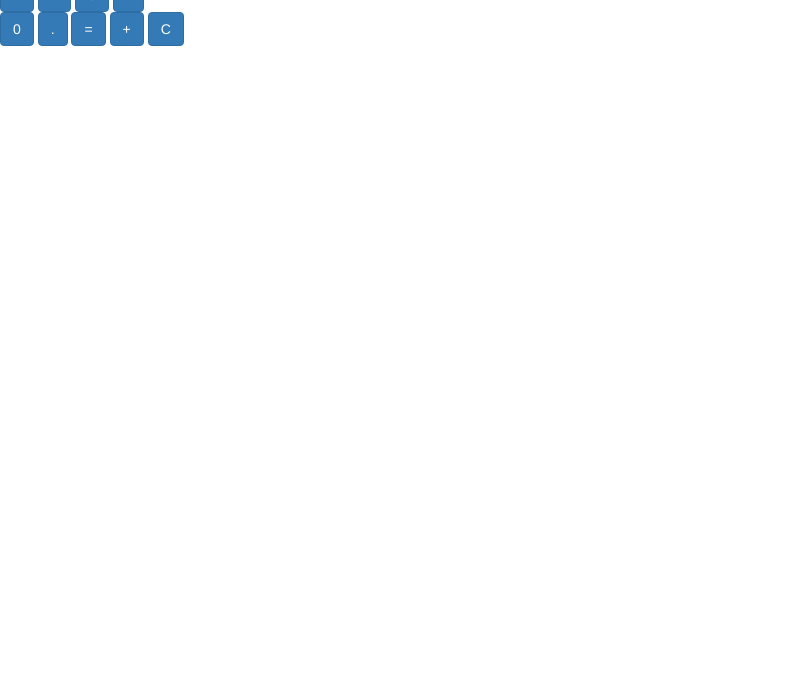
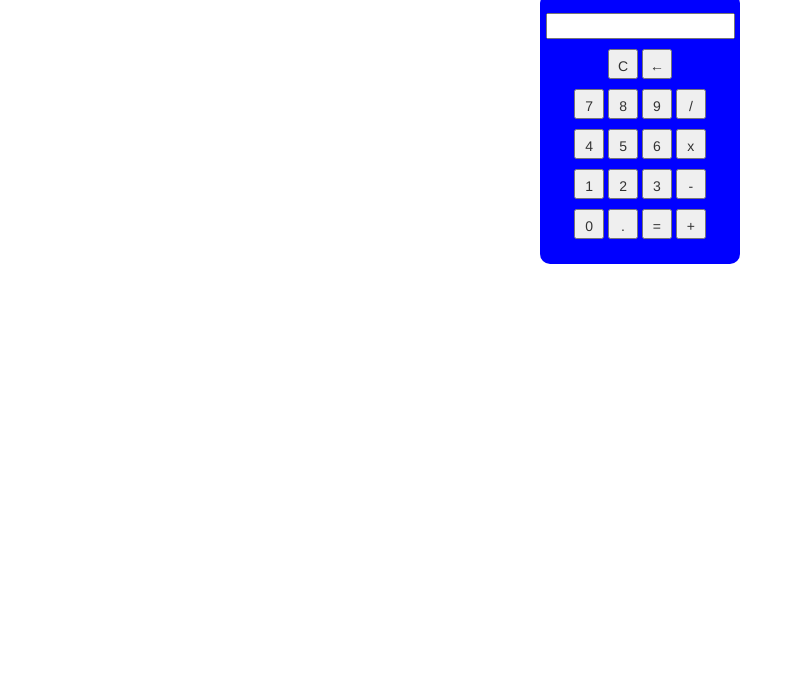
Before and after one commit to pohckuan/calculator, a plain HTML site: page index.html in a window 1280 px wide. Shown: the part 116-800 px from the top of the page, without its empty margins (0-803 px from the left). Drawn offline with nearby package versions, Linux system fonts and the light colour scheme.

Commit message:
backspace & css

```diff
--- a/app.js
+++ b/app.js
@@ -1,17 +1,25 @@
-// let input = document.getElementById('input');
 $('.num').on('click', function(){
   let num = $(this).val();
-  document.calc.result.value += num
+  let value = $('input').val();
+  let input = value += num;
+  $('input').val(input);
 })
 
+// Clear the input box
 $('.clear').on('click', function(){
   $('input').val("");
-
 })
 
-
+// Calculate the input
 function calculate(){
   let ans = eval($('input').val());
-  console.log(typeof(ans))
   $('input').val(ans)
 }
+//
+// Backspace the last entry
+function backspace(){
+  let inputVal = $('input').val();
+  let deleted = inputVal.substr(0, inputVal.length-1)
+  $('input').val(deleted)
+
+}
--- a/index.html
+++ b/index.html
@@ -2,50 +2,56 @@
 <html>
   <head>
     <meta charset="utf-8">
-    <title></title>
+    <title>Javascript Calculator</title>
     <link rel="stylesheet" href="https://maxcdn.bootstrapcdn.com/bootstrap/3.3.7/css/bootstrap.min.css">
+    <link rel="stylesheet" href="styles.css">
   </head>
   <body>
-    <form name="calc" class="" action="index.html" method="post">
+    <h1>Javascript Calculator</h1>
+    <form class="calculator">
       <input type="text" name="result" value="">
-    </form>
 
-    <div class="">
+    <div class="row">
+      <button type="button" class="clear">C</button>
+      <button type="button" name="button" onClick=backspace()>&#8592;</button>
+    </div>
 
-      <button type="button" class="btn btn-primary num" value="7">7</button>
-      <button type="button" class="btn btn-primary num" value="8">8</button>
-      <button type="button" class="btn btn-primary num" value="9">9</button>
-      <button type="button" class="btn btn-primary num" value="/">/</button>
+    <div class="row">
+
+      <button type="button" class="num" value="7">7</button>
+      <button type="button" class="num" value="8">8</button>
+      <button type="button" class="num" value="9">9</button>
+      <button type="button" class="num" value="/">/</button>
 
     </div>
-    <div class="">
+    <div class="row">
 
-      <button type="button" class="btn btn-primary num" value="4">4</button>
-      <button type="button" class="btn btn-primary num" value="5">5</button>
-      <button type="button" class="btn btn-primary num" value="6">6</button>
-      <button type="button" class="btn btn-primary num" value="*">x</button>
+      <button type="button" class="num" value="4">4</button>
+      <button type="button" class="num" value="5">5</button>
+      <button type="button" class="num" value="6">6</button>
+      <button type="button" class="num" value="*">x</button>
 
     </div>
 
-    <div class="">
+    <div class="row">
 
-      <button type="button" class="btn btn-primary num" value="1">1</button>
-      <button type="button" class="btn btn-primary num" value="2">2</button>
-      <button type="button" class="btn btn-primary num" value="3">3</button>
-      <button type="button" class="btn btn-primary num" value="-">-</button>
+      <button type="button" class="num" value="1">1</button>
+      <button type="button" class="num" value="2">2</button>
+      <button type="button" class="num" value="3">3</button>
+      <button type="button" class="num" value="-">-</button>
 
     </div>
 
-    <div class="">
+    <div class="row">
 
-      <button type="button" class="btn btn-primary num" value="0">0</button>
-      <button type="button" class="btn btn-primary num" value=".">.</button>
-      <button type="button" class="btn btn-primary num" onClick=calculate()>=</button>
-      <button type="button" class="btn btn-primary num" value="+">+</button>
-      <button type="button" class="btn btn-primary clear">C</button>
+      <button type="button" class="num" value="0">0</button>
+      <button type="button" class="num" value=".">.</button>
+      <button type="button" class="num" onClick=calculate()>=</button>
+      <button type="button" class="num" value="+">+</button>
 
 
     </div>
+  </form>
 
     <script src="https://ajax.googleapis.com/ajax/libs/jquery/3.2.1/jquery.min.js"></script>
     <script src="app.js">
--- a/styles.css
+++ b/styles.css
@@ -0,0 +1,30 @@
+body{
+  width:200px;
+  vertical-align: middle;
+  margin: auto;
+}
+
+form{
+  text-align: center;
+  background-color: blue;
+  padding-bottom: 20px;
+  padding-top: 20px;
+  border-radius: 10px;
+}
+
+button{
+  display: inline-block;
+  height: 30px;
+  width: 30px;
+  padding: 5px;
+}
+
+input{
+  text-align: right;
+  margin-bottom: 5px;
+}
+
+.row{
+  padding-top: 5px;
+  padding-bottom: 5px;
+}
```
